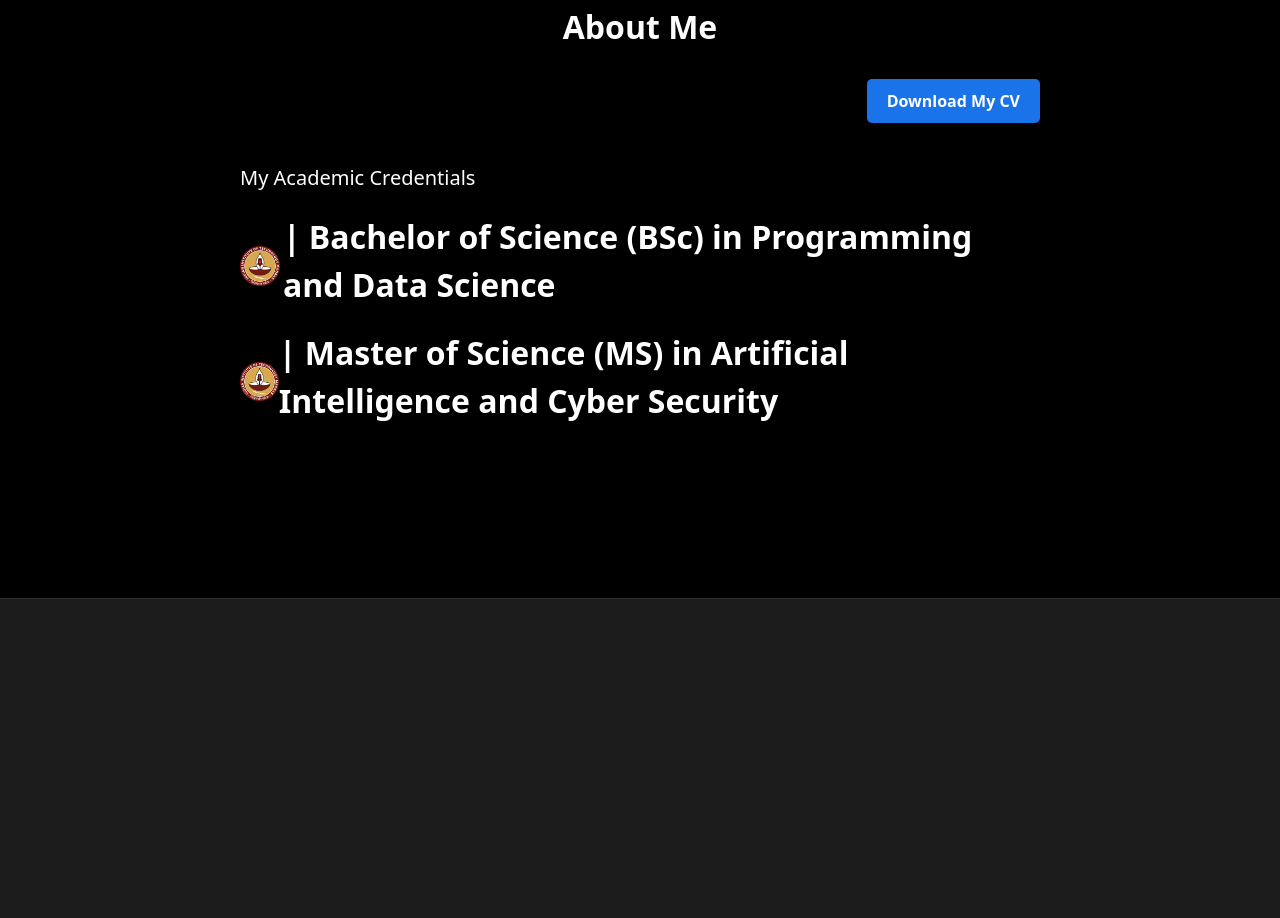
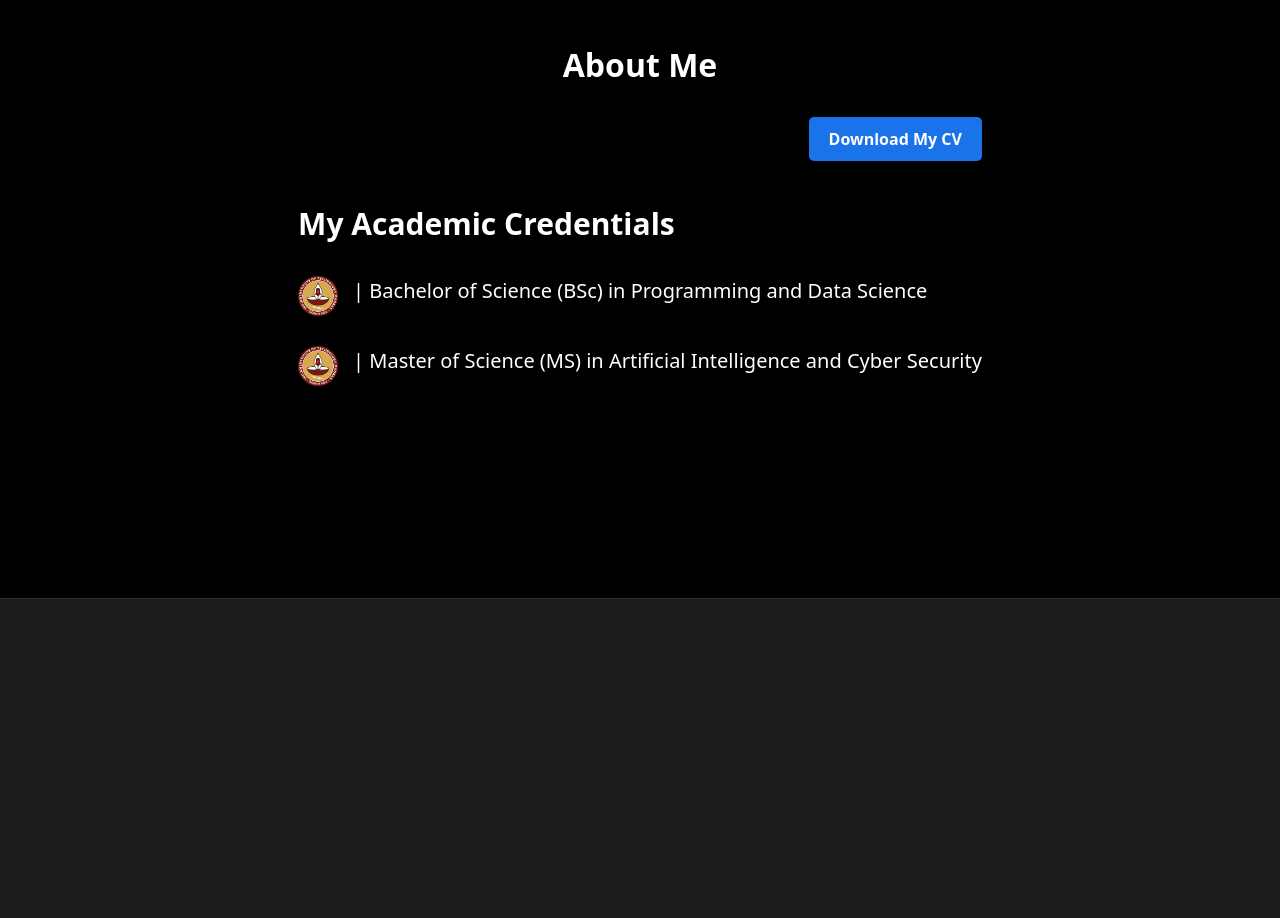
Before and after one commit to imnavjot/navjotkoth, a plain HTML site: page index.html in a window 1280 px wide. Shown: the part 1801-2719 px from the top of the page. Drawn offline with nearby package versions, Linux system fonts and the light colour scheme; a script that the page names is missing.

Commit message:
Update index.html

```diff
--- a/index.html
+++ b/index.html
@@ -425,8 +425,8 @@
 
         .credentials h3 {
           margin-bottom: 20px;
-          font-size: 20px; /* Reduced font size */
-          font-weight: normal; /* Removed bold styling */
+          font-size: 30px; /* Reduced font size */
+          font-weight: bold; /* Removed bold styling */
         }
 
         /* Styling for each credential item with logo */
@@ -434,6 +434,8 @@
           display: flex;
           align-items: center;
           margin-bottom: 20px;
+          font-size: 20px; /* Reduced font size */
+          font-weight: normal; /* Removed bold styling */
         }
 
         .iit-logo {
```
